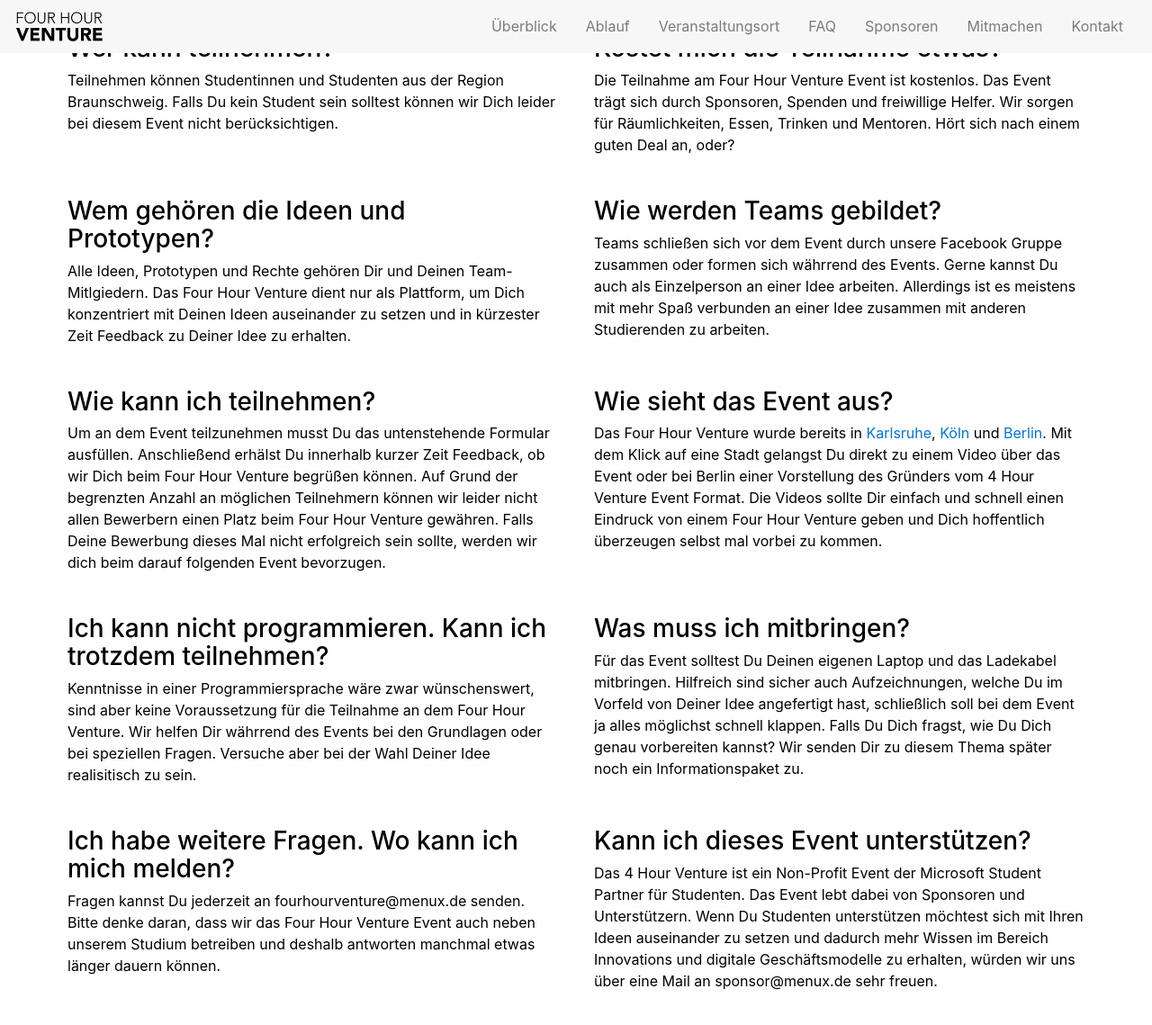
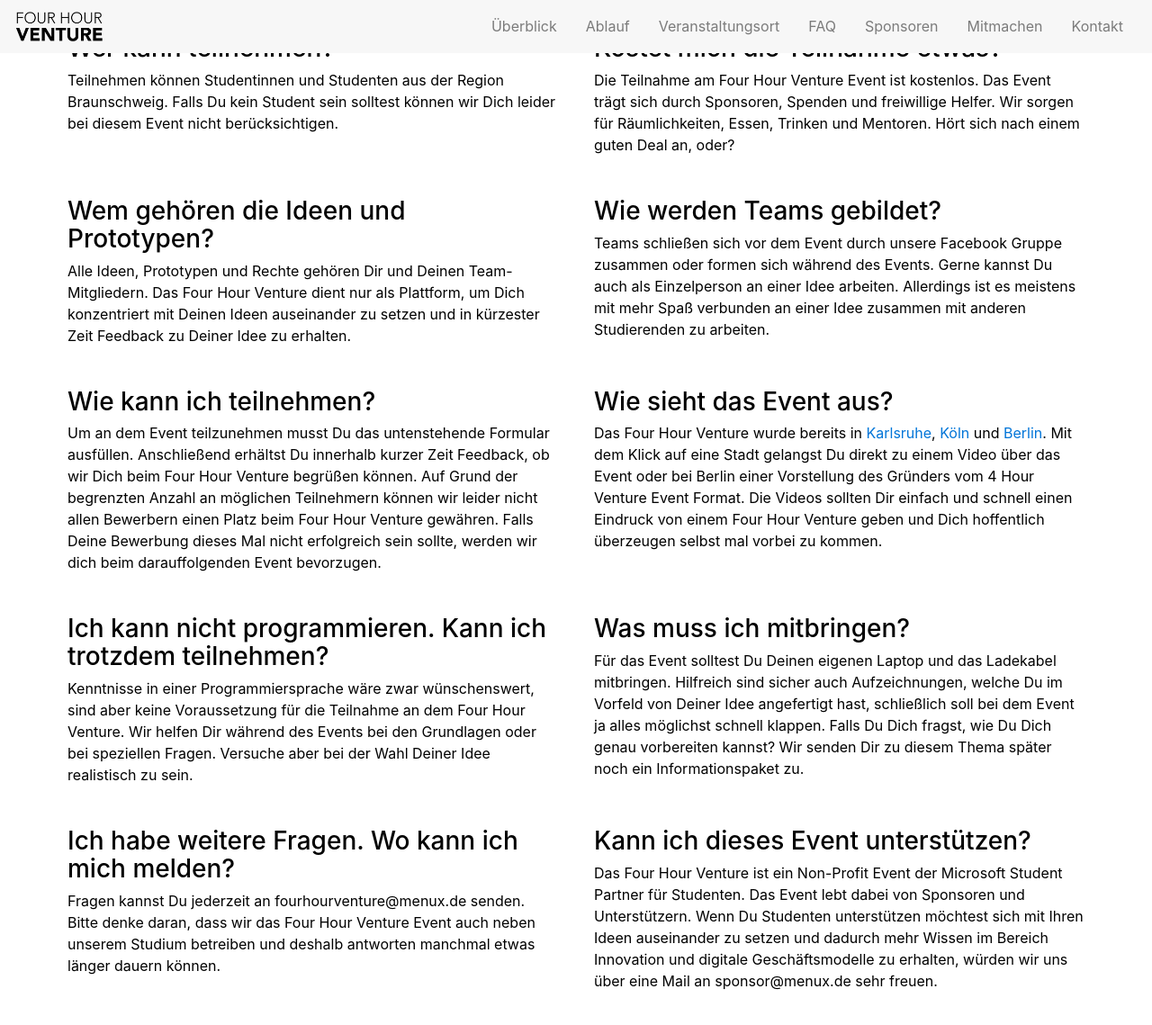
Before and after one commit to Menux/4-Hour-Venture, a Jekyll site: the page built from index.html, in a window 1280 px wide and 1400 px high, scrolled down 3833 px. Shown: the top 1139 px of the window at 90% size. Built offline with Jekyll 4.4.1, drawn with Linux system fonts in a browser that asks for light colours; nearby versions of some CDN libraries; a style sheet for code colours, icons or effects is not loaded; some of the changed text lies outside the part shown.

Commit message:
Fix some gramme mistakes

```diff
--- a/index.html
+++ b/index.html
@@ -271,14 +273,18 @@ layout: default
     <div class="row">
         <div class="col-md-6">
             <h3>Wer kann teilnehmen?</h3>
-            <p>Teilnehmen können Studentinnen und Studenten aus der Region Braunschweig. Falls Du kein
-              Student sein solltest können wir Dich leider bei diesem Event nicht berücksichtigen.</p>
+            <p>
+              Teilnehmen können Studentinnen und Studenten aus der Region Braunschweig. Falls Du kein
+              Student sein solltest können wir Dich leider bei diesem Event nicht berücksichtigen.
+            </p>
         </div>
         <div class="col-md-6">
             <h3>Kostet mich die Teilnahme etwas?</h3>
-            <p>Die Teilnahme am Four Hour Venture Event ist kostenlos. Das Event trägt sich durch
+            <p>
+              Die Teilnahme am Four Hour Venture Event ist kostenlos. Das Event trägt sich durch
               Sponsoren, Spenden und freiwillige Helfer. Wir sorgen für Räumlichkeiten, Essen,
-              Trinken und Mentoren. Hört sich nach einem guten Deal an, oder?</p>
+              Trinken und Mentoren. Hört sich nach einem guten Deal an, oder?
+            </p>
         </div>
     </div>
 
@@ -286,7 +292,7 @@ layout: default
         <div class="col-md-6">
             <h3>Wem gehören die Ideen und Prototypen?</h3>
             <p>
-                Alle Ideen, Prototypen und Rechte gehören Dir und Deinen Team-Mitlgiedern.
+                Alle Ideen, Prototypen und Rechte gehören Dir und Deinen Team-Mitgliedern.
                 Das Four Hour Venture dient nur als Plattform, um Dich konzentriert mit Deinen
                 Ideen auseinander zu setzen und in kürzester Zeit Feedback zu Deiner Idee zu erhalten.
             </p>
@@ -295,7 +301,7 @@ layout: default
             <h3>Wie werden Teams gebildet?</h3>
             <p>
                 Teams schließen sich vor dem Event durch unsere Facebook Gruppe zusammen oder
-                formen sich währrend des Events. Gerne kannst Du auch als Einzelperson an
+                formen sich während des Events. Gerne kannst Du auch als Einzelperson an
                 einer Idee arbeiten. Allerdings ist es meistens mit mehr Spaß verbunden an
                 einer Idee zusammen mit anderen Studierenden zu arbeiten.
             </p>
@@ -307,11 +313,11 @@ layout: default
             <h3>Wie kann ich teilnehmen?</h3>
             <p>
                 Um an dem Event teilzunehmen musst Du das untenstehende Formular ausfüllen.
-                Anschließend erhälst Du innerhalb kurzer Zeit Feedback, ob wir Dich beim Four
+                Anschließend erhältst Du innerhalb kurzer Zeit Feedback, ob wir Dich beim Four
                 Hour Venture begrüßen können. Auf Grund der begrenzten Anzahl an möglichen
                 Teilnehmern können wir leider nicht allen Bewerbern einen Platz beim Four
                 Hour Venture gewähren. Falls Deine Bewerbung dieses Mal nicht erfolgreich
-                sein sollte, werden wir dich beim darauf folgenden Event bevorzugen.
+                sein sollte, werden wir dich beim darauffolgenden Event bevorzugen.
             </p>
         </div>
         <div class="col-md-6">
@@ -321,7 +327,7 @@ layout: default
               <a href="https://www.youtube.com/watch?v=k6eZhdoRdZM" target="_blank">Köln</a> und
               <a href="https://www.youtube.com/watch?v=tEXHhmvetzI" target="_blank">Berlin</a>. Mit dem Klick auf
               eine Stadt gelangst Du direkt zu einem Video über das Event oder bei Berlin einer Vorstellung des
-              Gründers vom 4 Hour Venture Event Format. Die Videos sollte Dir einfach und schnell einen Eindruck von
+              Gründers vom 4 Hour Venture Event Format. Die Videos sollten Dir einfach und schnell einen Eindruck von
               einem Four Hour Venture geben und Dich hoffentlich überzeugen selbst mal vorbei zu kommen.
             </p>
         </div>
@@ -332,9 +338,9 @@ layout: default
             <h3>Ich kann nicht programmieren. Kann ich trotzdem teilnehmen?</h3>
             <p>
                 Kenntnisse in einer Programmiersprache wäre zwar wünschenswert, sind aber keine
-                Voraussetzung für die Teilnahme an dem Four Hour Venture. Wir helfen Dir währrend
+                Voraussetzung für die Teilnahme an dem Four Hour Venture. Wir helfen Dir während
                 des Events bei den Grundlagen oder bei speziellen Fragen. Versuche aber bei der
-                Wahl Deiner Idee realisitisch zu sein.
+                Wahl Deiner Idee realistisch zu sein.
             </p>
         </div>
         <div class="col-md-6">
@@ -360,10 +366,10 @@ layout: default
         <div class="col-md-6">
             <h3>Kann ich dieses Event unterstützen?</h3>
             <p>
-                Das 4 Hour Venture ist ein Non-Profit Event der Microsoft Student Partner
+                Das Four Hour Venture ist ein Non-Profit Event der Microsoft Student Partner
                 für Studenten. Das Event lebt dabei von Sponsoren und Unterstützern.
                 Wenn Du Studenten unterstützen möchtest sich mit Ihren Ideen auseinander
-                zu setzen und dadurch mehr Wissen im Bereich Innovations und digitale
+                zu setzen und dadurch mehr Wissen im Bereich Innovation und digitale
                 Geschäftsmodelle zu erhalten, würden wir uns über eine Mail an sponsor@menux.de
                 sehr freuen.
         </div>
@@ -415,7 +421,8 @@ layout: default
             Du die <a href="datenschutz" target="_blank">Datenschutzbestimmungen</a> gelesen und akzeptiert
             hast. Kurze Zusammenfassung: <b>Wir verwenden Deine
             Daten ausschließlich zur Durchführung des Events. Jegliche weitere Nutzung
-            ist nur mit Deiner Zustimmung erlaubt.</b>
+            ist nur mit Deiner Zustimmung erlaubt.
+          </b>
         </p>
     </div>
 
```
Also changed, not shown: other parts of index.html (+10 -8 lines).
